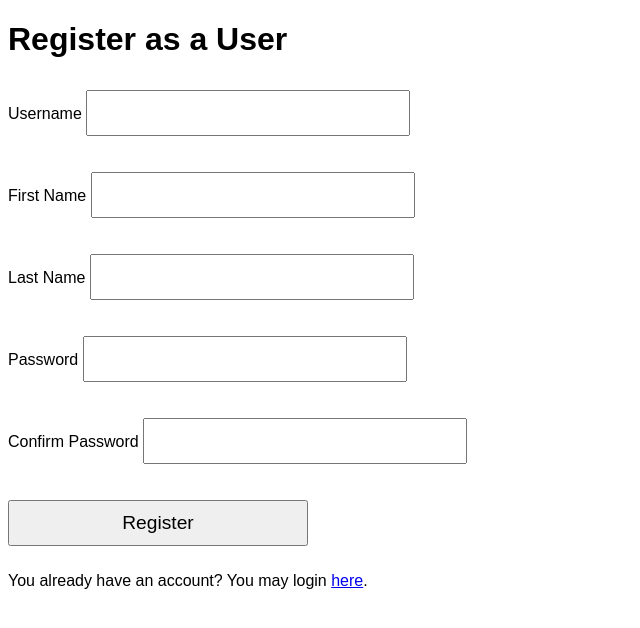
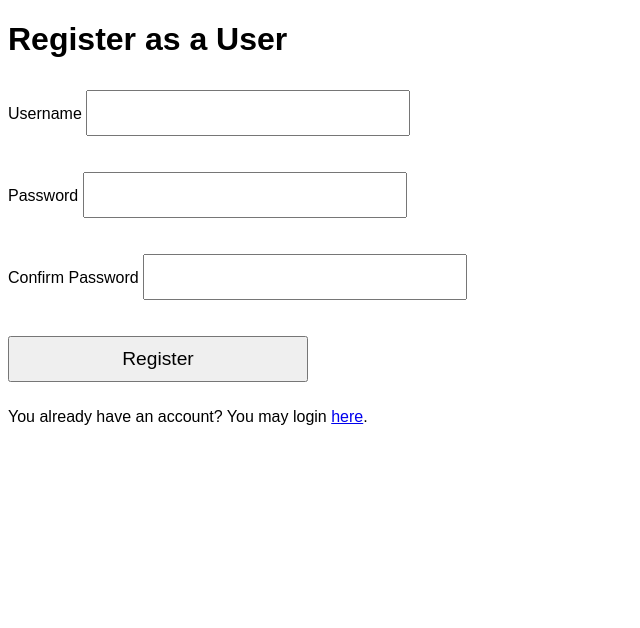
Before and after one commit to AltheaPalatino/F1_Palatino, a PHP site: page /register.php in a window 1280 px wide. Shown: the top 628 px of the page, without its empty margins (0-640 px from the left). Run offline with PHP 8.4, Linux system fonts and the light colour scheme.

Commit message:
Add files via upload

```diff
--- a/F1_Palatino/core/handleForms.php
+++ b/F1_Palatino/core/handleForms.php
@@ -7,16 +7,14 @@ require_once 'models.php';
 
 if (isset($_POST['registerUserBtn'])) {
     $username = trim($_POST['username']);
-    $first_name = trim($_POST['first_name']);
-    $last_name = trim($_POST['last_name']);
-    $password = trim($_POST['password']);
-    $confirm_password = trim($_POST['confirm_password']);
+    $password = trim($_POST['password']); // Add this line
+        $confirm_password = trim($_POST['confirm_password']);
 
-    if (!empty($username) && !empty($first_name) && !empty($last_name) &&
+    if (!empty($username) &&
         !empty($password) && !empty($confirm_password)) {
 
         if ($password == $confirm_password) {
-            $insertQuery = insertNewUser($pdo, $username, $first_name, $last_name,
+            $insertQuery = insertNewUser($pdo, $username,
                 password_hash($password, PASSWORD_DEFAULT));
 
             if ($insertQuery['status'] == '200') {
--- a/F1_Palatino/core/models.php
+++ b/F1_Palatino/core/models.php
@@ -29,17 +29,17 @@ function checkIfUserExists($pdo, $username) {
     return $response;
 }
 
-function insertNewUser($pdo, $username, $first_name, $last_name, $password) {
+function insertNewUser($pdo, $username, $password) {
     $response = array();
     $checkIfUserExists = checkIfUserExists($pdo, $username);
 
     if (!$checkIfUserExists['result']) {
-        $sql = "INSERT INTO user_accounts (username, first_name, last_name, password)
-        VALUES (?,?,?,?)";
+        $sql = "INSERT INTO user_accounts (username, password)
+        VALUES (?,?)";
 
         $stmt = $pdo->prepare($sql);
 
-        if ($stmt->execute([$username, $first_name, $last_name, $password])) {
+        if ($stmt->execute([$username, $password])) {
             $response = array(
                 "status" => "200",
                 "message" => "User successfully inserted!"
--- a/F1_Palatino/edit.php
+++ b/F1_Palatino/edit.php
@@ -50,8 +50,7 @@
 			<input type="text" name="application_status" value="<?php echo $getApplicantByID['application_status']; ?>">
 		</p>
 		<p>
-			<input type="submit" value="Save" name="editUserBtn"> <!-- Corrected name -->
-		</p>
+			<input type="submit" value="Save" name="editUserBtn">
 	</form>
 </body>
 </html>
--- a/F1_Palatino/register.php
+++ b/F1_Palatino/register.php
@@ -43,14 +43,6 @@ require_once 'core/handleForms.php';
             <input type="text" name="username" required>
         </p>
         <p>
-            <label for="first_name">First Name</label>
-            <input type="text" name="first_name" required>
-        </p>
-        <p>
-            <label for="last_name">Last Name</label>
-            <input type="text" name="last_name" required>
-        </p>
-        <p>
             <label for="password">Password</label>
             <input type="password" name="password" required>
         </p>
```
